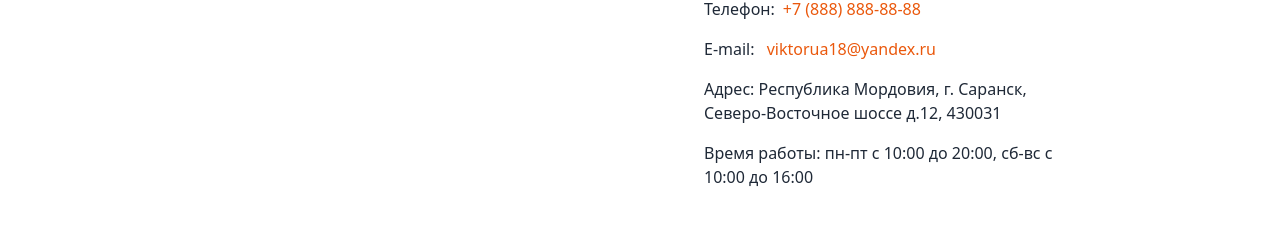
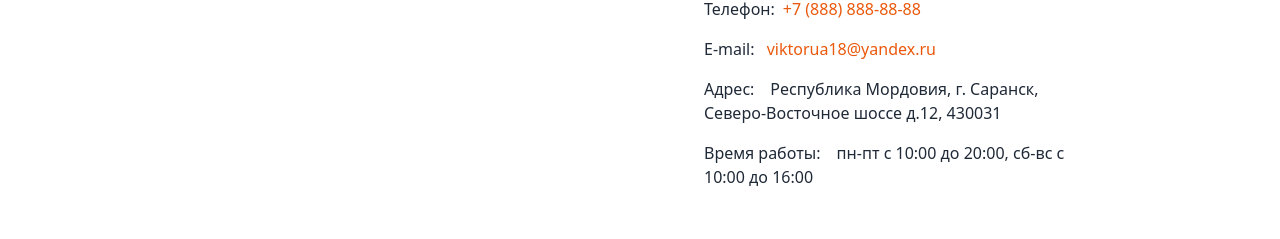
Before and after one commit to HabArt1978/victoria-steps, a Next.js app: page /pages/ourContacts in a window 1280 px wide. Shown: the part 283-522 px from the top of the page. Built offline with nearby package versions, Linux system fonts and the light colour scheme.

Commit message:
9 - added tailwind-merge and clsx libraries to enable autocomplete classes in Tailwind CSS.

```diff
--- a/package.json
+++ b/package.json
@@ -15,10 +15,12 @@
     "preinstall": "npx check-node-version --node '>=20.16.0 <21.0.0' --npm '>=10.8.1 <11.0.0' --pnpm '>=9.15.4'"
   },
   "dependencies": {
+    "clsx": "^2.1.1",
     "next": "15.1.6",
     "react": "^19.0.0",
     "react-dom": "^19.0.0",
-    "react-icons": "^5.4.0"
+    "react-icons": "^5.4.0",
+    "tailwind-merge": "^3.0.1"
   },
   "devDependencies": {
     "@eslint/eslintrc": "^3",
--- a/src/components/OurContacts/OurContacts.tsx
+++ b/src/components/OurContacts/OurContacts.tsx
@@ -36,8 +36,14 @@ const OurContacts = (): JSX.Element => {
                 {contacts.email}
               </Link>
             </p>
-            <p>Адрес: {contacts.address}</p>
-            <p>Время работы: {contacts.openingHours}</p>
+            <p>
+              Адрес:
+              <span className="ml-4">{contacts.address}</span>
+            </p>
+            <p>
+              Время работы:
+              <span className="ml-4">{contacts.openingHours}</span>
+            </p>
           </address>
         </div>
       </div>
--- a/src/components/OurProduction/OurProduction.tsx
+++ b/src/components/OurProduction/OurProduction.tsx
@@ -2,6 +2,7 @@ import { ourProductionData } from '@/library/dataForComponents/ourProductionData
 import Image from 'next/image'
 import type { JSX } from 'react'
 import SectionContainer from '../Containers/SectionContainer'
+import { btnClasses } from './longClasses'
 
 const OurProduction = (): JSX.Element => {
   return (
@@ -32,9 +33,7 @@ const OurProduction = (): JSX.Element => {
                   <p className="overflow-y-auto">{card.description}</p>
 
                   <div className="card-actions justify-end">
-                    <button className="btn bg-orange-500 text-white transition duration-150 hover:bg-slate-700 hover:shadow-md hover:shadow-orange-600 active:shadow-inner">
-                      Узнать больше
-                    </button>
+                    <button className={`${btnClasses}`}>Узнать больше</button>
                   </div>
                 </div>
               </div>
@@ -50,9 +49,7 @@ const OurProduction = (): JSX.Element => {
                   <p className="overflow-y-auto">{card.description}</p>
 
                   <div className="card-actions justify-start">
-                    <button className="btn bg-orange-500 text-white transition duration-150 hover:bg-slate-700 hover:shadow-md hover:shadow-orange-600 active:shadow-inner">
-                      Узнать больше
-                    </button>
+                    <button className={btnClasses}>Узнать больше</button>
                   </div>
                 </div>
 
--- /dev/null
+++ b/src/components/OurProduction/longClasses.ts
@@ -0,0 +1,5 @@
+import { cn } from '@/utils/cn'
+
+export const btnClasses = cn(
+  'btn bg-orange-500 text-white transition duration-150 hover:bg-slate-700 hover:shadow-md hover:shadow-orange-600 active:shadow-inner'
+)
--- /dev/null
+++ b/src/utils/cn.ts
@@ -0,0 +1,7 @@
+import type { ClassValue } from 'clsx'
+import clsx from 'clsx'
+import { twMerge } from 'tailwind-merge'
+
+export const cn = (...inputs: ClassValue[]): string => {
+  return twMerge(clsx(inputs))
+}
```
Also changed, not shown: 1 other file (tests, documents, lock files or other folders).
